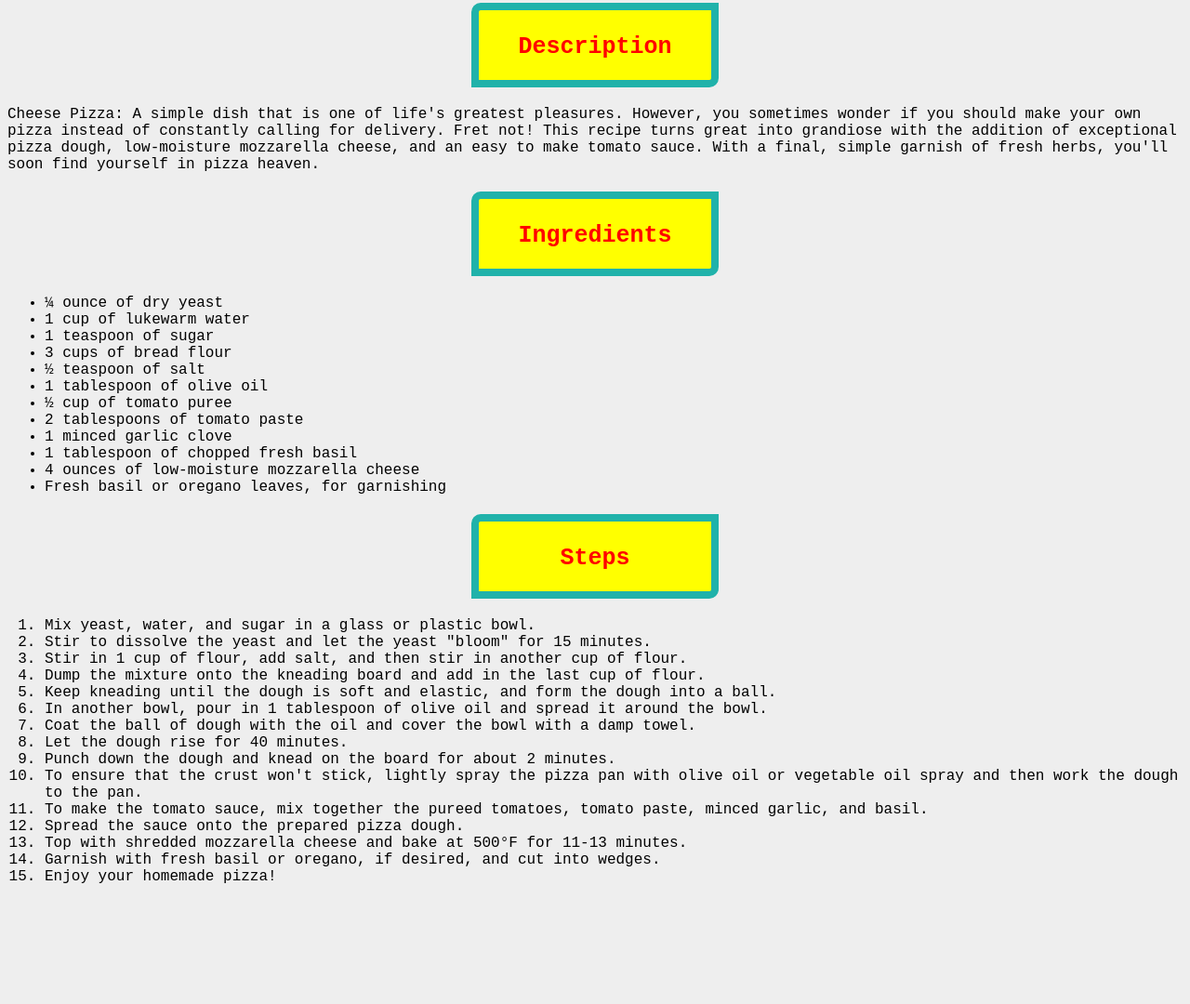
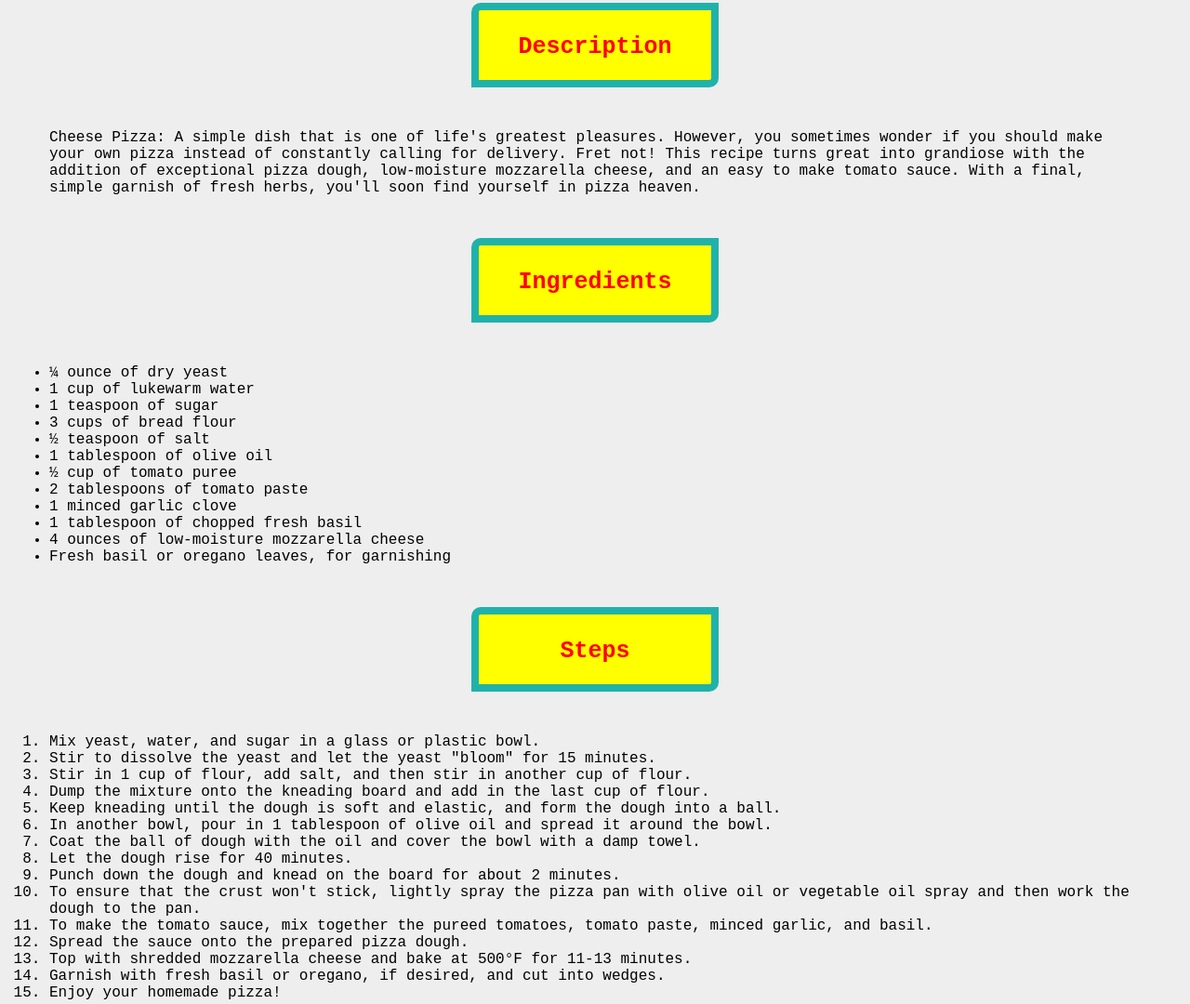
Before and after one commit to mvinza34/odin-recipes, a plain HTML site: page recipes/cheese_pizza.html in a window 1280 px wide. Shown: the part 635-1715 px from the top of the page at 93% size. Before the commit the page ends 1603 px from the top, so only its background shows below. Drawn offline with Linux system fonts and the light colour scheme.

Commit message:
Update recipe webpages with content class
- Added the content class to the recipe webpages
- This makes the recipe webpages look more presentable

```diff
--- a/recipes/cheese_pizza.html
+++ b/recipes/cheese_pizza.html
@@ -12,7 +12,7 @@
         <img src="../images/cheese_pizza.jpg" alt="Image of cheese pizza" height="400" width="400">
 
         <h2 class="heading">Description</h2>
-            <p>
+            <p class="content">
                 Cheese Pizza: A simple dish that is one of life's greatest pleasures.
                 However, you sometimes wonder if you should make your own pizza instead of constantly calling for delivery.
                 Fret not! This recipe turns great into grandiose with the addition of exceptional pizza dough, low-moisture mozzarella cheese, and an easy to make tomato sauce.
@@ -20,7 +20,7 @@
             </p>
 
         <h2 class="heading">Ingredients</h2>
-            <ul>
+            <ul class="content">
                 <li>¼ ounce of dry yeast</li>
                 <li>1 cup of lukewarm water</li>
                 <li>1 teaspoon of sugar</li>
@@ -36,7 +36,7 @@
             </ul>
 
         <h2 class="heading">Steps</h2>
-            <ol>
+            <ol class="content">
                 <li>Mix yeast, water, and sugar in a glass or plastic bowl.</li>
                 <li>Stir to dissolve the yeast and let the yeast "bloom" for 15 minutes.</li>
                 <li>Stir in 1 cup of flour, add salt, and then stir in another cup of flour.</li>
```
Also changed, not shown: recipes/cheeseburger.html (+3 -3 lines), recipes/chocolate_chip_cookies.html (+3 -3 lines).
